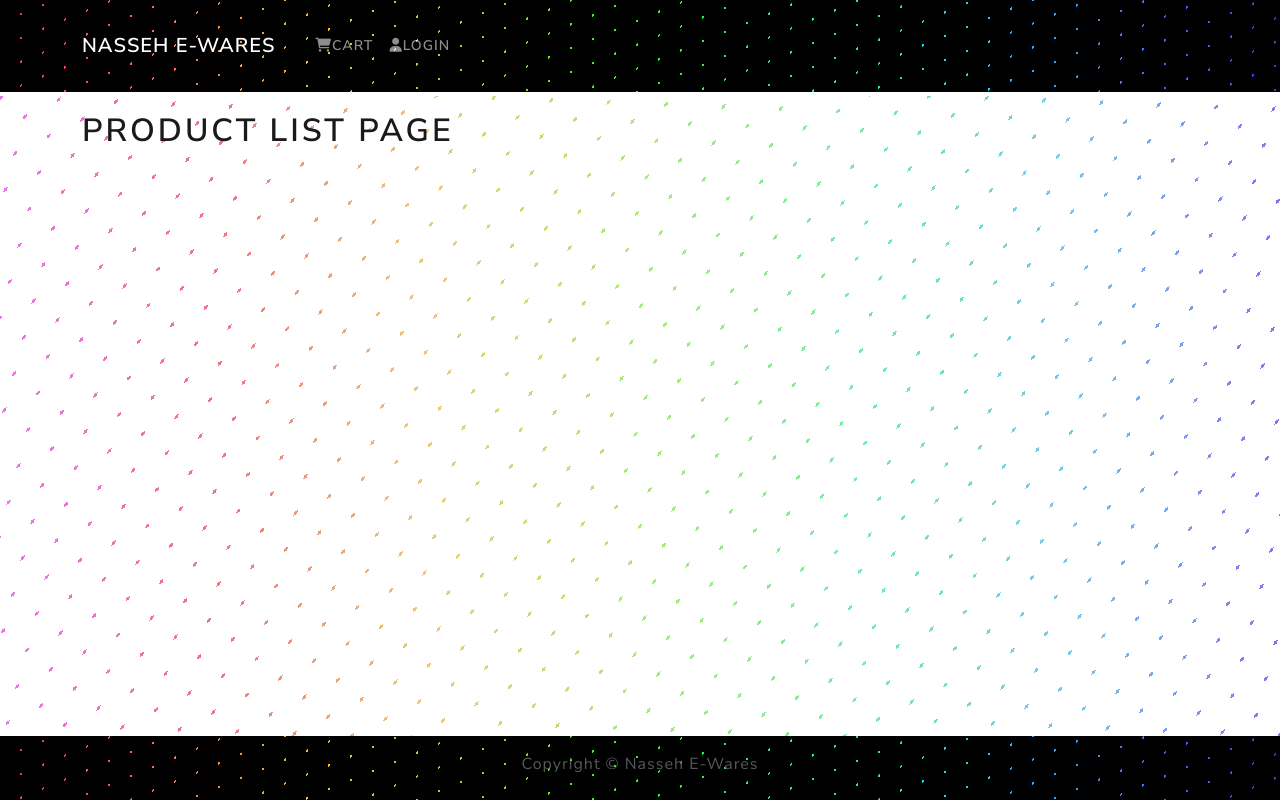
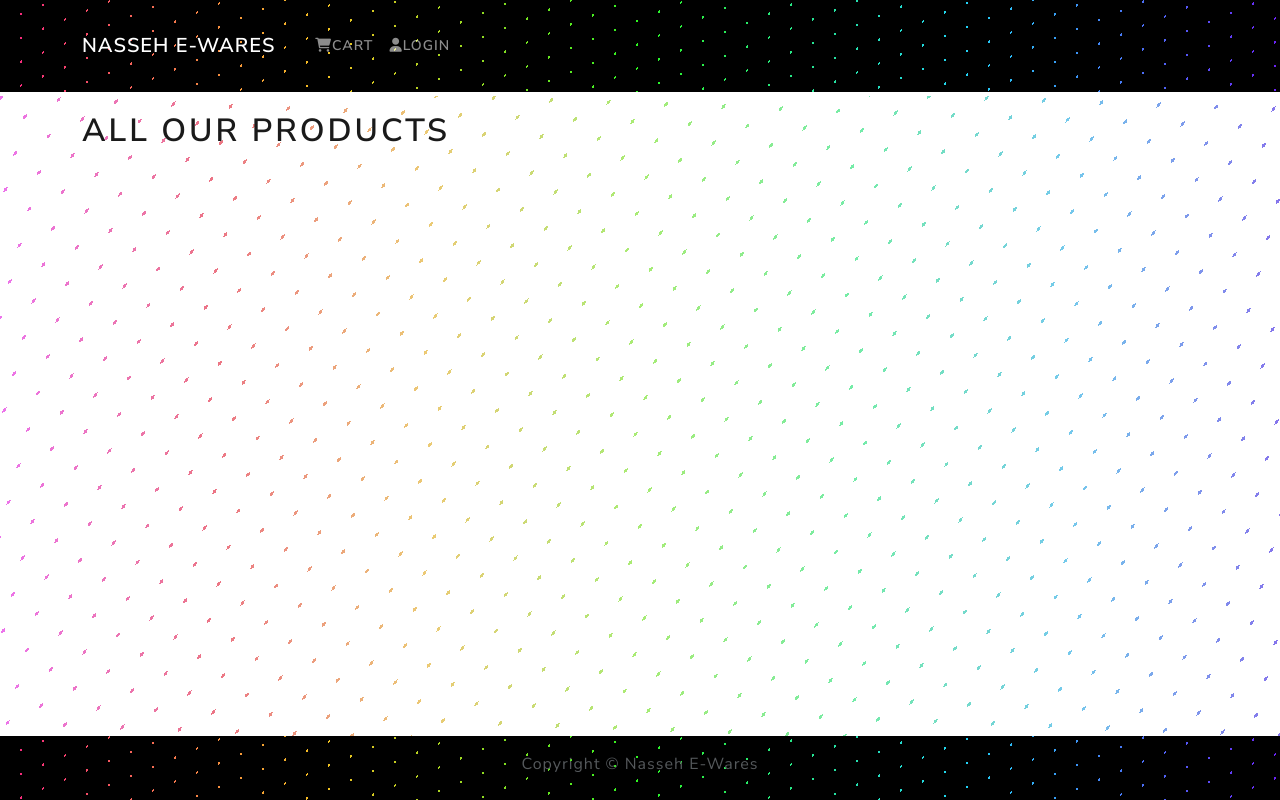
Before and after one commit to Manasseh-Kinyua/e-ware, a React (Create React App) app in the folder frontend/: page /home in a window 1280 px wide. Shown: the top 800 px of the page. Built offline with nearby package versions, Linux system fonts and the light colour scheme; no server answers.

Commit message:
Frontend: dispatch action to fetch products

```diff
--- a/frontend/src/actions/productActions.js
+++ b/frontend/src/actions/productActions.js
@@ -4,7 +4,7 @@ import {
     PRODUCT_LIST_FAIL,
 } from "../constants/productConstants";
 import { PRODUCT_LIST_ENDPOINT } from "../constants/apiConstants"
-import axios from axios
+import axios from 'axios'
 
 export const listProducts = () => async (dispatch) => {
     try {
--- a/frontend/src/screens/HomeScreen.js
+++ b/frontend/src/screens/HomeScreen.js
@@ -1,9 +1,24 @@
-import React from 'react'
+import React, { useEffect } from 'react'
+import { listProducts } from '../actions/productActions'
+import productList from '../store'
+import { useDispatch, useSelector } from 'react-redux'
 
 function HomeScreen() {
+
+  const dispatch = useDispatch()
+
+  const productList = useSelector(state => state.productList)
+  const { loading, error, products } = productList
+  console.log(products)
+
+  useEffect(() => {
+    dispatch(listProducts())
+
+  }, [dispatch])
+
   return (
     <div>
-      <h1>Product List Page</h1>
+      <h1>All our Products</h1>
     </div>
   )
 }
```
